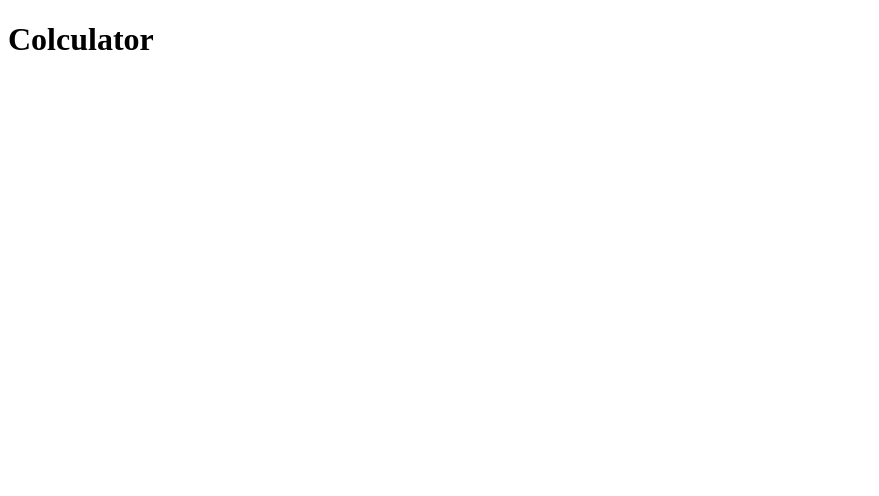
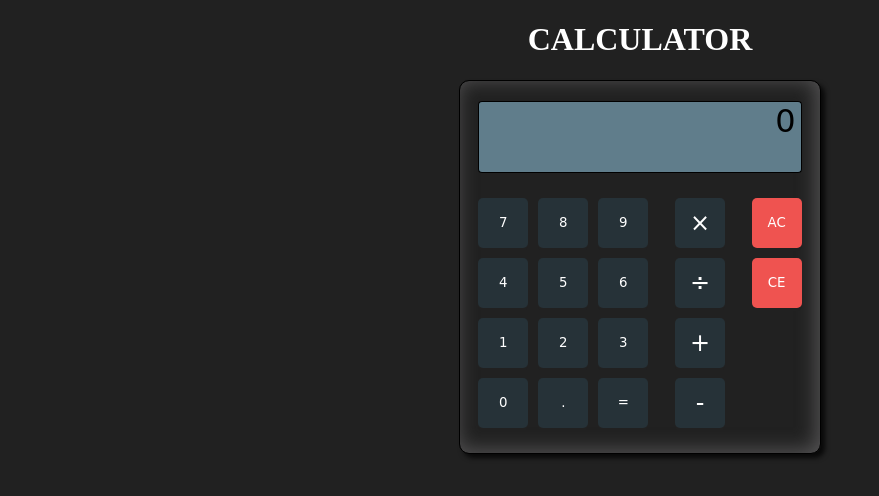
Before and after one commit to MarkpentX/colculator, a plain HTML site: page index.html in a window 1280 px wide. Shown: the whole page, without its empty margins (0-879 px from the left). Drawn offline with Linux system fonts and the light colour scheme.

Commit message:
add main js

```diff
--- a/index.html
+++ b/index.html
@@ -3,9 +3,45 @@
 <head>
     <meta charset="UTF-8">
     <meta name="viewport" content="width=device-width, initial-scale=1.0">
-    <title>Colculator</title>
+    <script defer src="main.js"></script>
+    <link rel="stylesheet" href="style.css">
+    <title>calculator</title>
 </head>
 <body>
-    <h1>Colculator</h1>
+    <h1>calculator</h1>
+    <div class="body">
+        <div class="results">
+          <div id="result"></div>
+          <div id="expression"></div>
+        </div>
+        <div class="numbers">
+          <button class="number" id="7">7</button>
+          <button class="number" id="8">8</button>
+          <button class="number" id="9">9</button>
+
+          <button class="number" id="4">4</button>
+          <button class="number" id="5">5</button>
+          <button class="number" id="6">6</button>
+
+          <button class="number" id="1">1</button>
+          <button class="number" id="2">2</button>
+          <button class="number" id="3">3</button>
+
+          <button class="number" id="0">0</button>
+          <button class="number" id=".">.</button>
+          <button class="equals" id="=">=</button>
+        </div>
+
+        <div class="operations">
+          <button class="operation" id="*">×</button>
+          <button class="operation" id="/">÷</button>
+          <button class="operation" id="+">+</button>
+          <button class="operation" id="-">-</button>
+        </div>
+        <div class="clears">
+          <button id="clear">AC</button>
+          <button id="ce">CE</button>
+        </div>
+      </div>
 </body>
 </html>
--- /dev/null
+++ b/main.js
@@ -0,0 +1,100 @@
+const result = document.querySelector('#result'),
+      expression = document.querySelector('#expression'),
+      num = document.querySelectorAll('.number:not(.equals)'),
+      operation = document.querySelectorAll('.operation'),
+      equals = document.querySelector('.equals'),
+      clear = document.querySelector('#clear'),
+      ce = document.querySelector('#ce');
+let ex = ''; // the expression string to be eval'd
+result.innerHTML = '0';
+
+
+
+function clickN() { // when we click on a number
+  if(!ex || typeof(ex) === 'number' || ex === '0') {
+    expression.innerHTML = this.id;
+    ex = this.id;
+  } else {
+    expression.innerHTML += this.id;
+    ex += this.id;
+  }
+  result.innerHTML = ex.split(/\/|\*|\+|-|=/).pop();
+  checkLength(result.innerHTML);
+};
+
+function clickO() { // when we click on an operation
+  if(!ex) {
+    return;
+  }
+  ex = ex.toString().replace(/=/, '');
+  if (ex.match(/\/|\*|\+|-|=/)) {
+    ex = eval(ex).toString();
+  }
+  expression.innerHTML = expression.innerHTML.replace(/=/, '') + this.id;
+  ex += this.id;
+  result.innerHTML = this.id;
+};
+
+
+
+Array.from(num).forEach(function(element) { // assign appropriate function to all numbers and operations
+      element.addEventListener('click', clickN);
+    });
+
+Array.from(operation).forEach(function(element) {
+      element.addEventListener('click', clickO);
+    });
+
+// clear all on click
+clear.addEventListener('click', () => {
+  result.innerHTML = '';
+  expression.innerHTML = '';
+  ex = '';
+})
+
+// clear last entry on click
+ce.addEventListener('click', () => {
+  if (!expression.innerHTML.match(/=$/)) {
+
+    expression.innerHTML = doCE(expression.innerHTML);
+    ex = doCE(ex);
+    result.innerHTML = 0;
+
+    function doCE(arg) {
+      arg = arg.split(/([\/\*\+\-\=])/g);
+      arg.splice(-1, 1);
+      return arg.join('');
+    }
+  }
+})
+
+// calculate the whole thing
+equals.addEventListener('click', ()=> {
+  if (!ex) {
+    result.innerHTML = '0';
+  } else {
+    ex = eval(ex);
+    expression.innerHTML += '=';
+    result.innerHTML = trim12(ex);
+  }
+})
+
+function checkLength(arg) { // if we enter a number that's too long
+  if (arg.toString().length > 14) {
+    expression.innerHTML = 'number too long'.toUpperCase();
+    result.innerHTML = '0';
+    ex = '0';
+  }
+}
+
+function trim12(arg) { // if we calculate a number that's too long
+  if (arg.toString().length > 14) {
+    ex = parseFloat(arg.toPrecision(12));
+    if (ex.toString().length > 14) {
+      ex = ex.toExponential(9);
+    };
+    return ex;
+  } else {
+    return arg;
+  }
+}
--- /dev/null
+++ b/style.css
@@ -0,0 +1,92 @@
+h1 {
+text-align: center;
+text-transform: uppercase;
+color: white;
+}
+
+@import url('https://fonts.googleapis.com/css?family=Audiowide');
+
+.body {
+  width: 350px;
+  border: 1px solid;
+  margin: auto;
+  display: flex;
+  flex-wrap: wrap;
+  justify-content: space-around;
+  padding: 0 5px 20px;
+  background: #d7c8c800;
+  border-radius: 10px;
+  -webkit-box-shadow: 4px 4px 5px 0px rgba(0,0,0,0.75), inset -3px -2px 19px 1px rgba(84,83,84,1);
+  -moz-box-shadow: 4px 4px 5px 0px rgba(0,0,0,0.75), inset -3px -2px 19px 1px rgba(84,83,84,1);
+  box-shadow: 4px 4px 5px 0px rgba(0,0,0,0.75), inset -3px -2px 19px 1px rgba(84,83,84,1);
+}
+.results {
+  width: 92.3%;
+  margin: 20px auto;
+  font-family: 'Audiowide', cursive;
+  text-align: right;
+}
+#expression, #result {
+  background: #607D8B;
+  border: 1px solid black;
+  border-radius: 4px;
+  padding-right: 5px;
+}
+#result {
+  height: 50px;
+  font-size: 2em;
+  border-bottom: none;
+  border-bottom-right-radius: 0;
+  border-bottom-left-radius: 0;
+}
+#expression {
+  height: 20px;
+  border-top: none;
+  color: #263238;
+  border-top-right-radius: 0;
+  border-top-left-radius: 0;
+  overflow: hidden;
+}
+
+.numbers {
+  display: grid;
+  grid-template-columns: repeat(3, 1fr);
+}
+.operations, .clears {
+  display: flex;
+  flex-direction: column;
+}
+.operations * {
+  font-size: 1.5em;
+}
+
+.clears * {
+  background: #EF5350;
+  color: white;
+}
+
+button {
+  border: none;
+  border-radius: 5px;
+  width: 50px;
+  height: 50px;
+  margin: 5px;
+  text-align: center;
+  outline: none;
+  font-family: 'Audiowide', cursive;
+  -webkit-box-shadow: 0px 3px 0px 0px #212121;
+  -moz-box-shadow: 0px 3px 0px 0px #212121;
+  box-shadow: 0px 3px 0px 0px #212121;
+}
+button:active {
+  transform: translateY(2px);
+}
+
+.number, .operation, .equals {
+  background: #263238;
+  color: white;
+}
+
+body {
+    background-color: #212121;
+}
```
